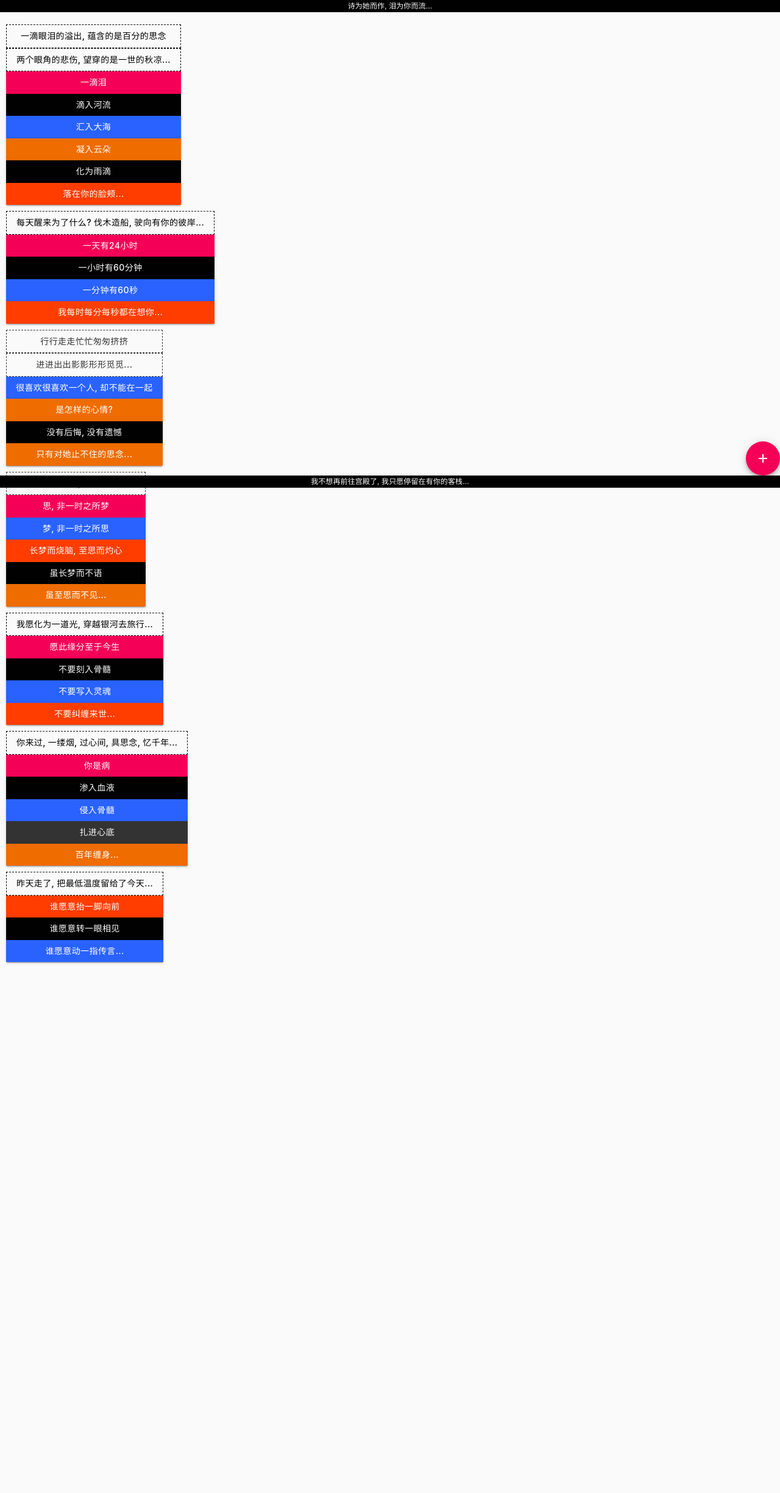
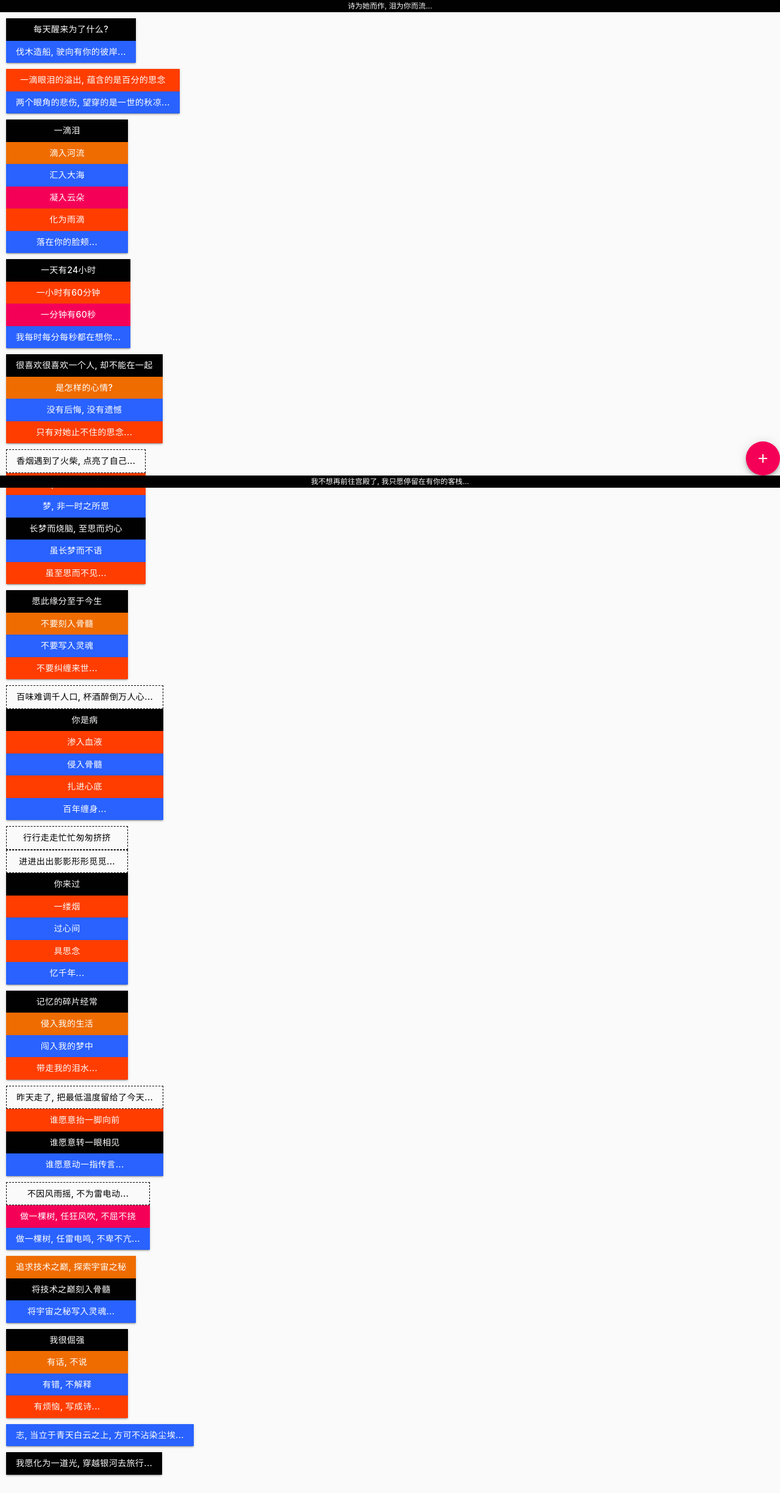
Before and after one commit to w-lianfu/react-miss, a React app: page /#/ in a window 1280 px wide. Shown: the whole page at 61% size. Before the commit the page ends 1608 px from the top, so only its background shows below. Built offline with nearby package versions, Linux system fonts and the light colour scheme.

Commit message:
update home page

```diff
--- a/src/page/home/index.tsx
+++ b/src/page/home/index.tsx
@@ -23,6 +23,10 @@ const DStack = styled(CStack)({
   marginTop: '1rem',
 });
 
+const LoveButton = styled(Button)({
+  minWidth: '20rem',
+});
+
 const Home = (props: IProps, state: IState) => {
   useEffect(() => {
     return () => {};
@@ -30,55 +34,76 @@ const Home = (props: IProps, state: IState) => {
 
   return (
     <AppBox>
+      <CStack>
+        <Button variant="contained" color="black">每天醒来为了什么?</Button>
+        <Button variant="contained" color="secondary">伐木造船, 驶向有你的彼岸...</Button>
+      </CStack>
       <DStack>
-        <Button variant="dashed" color="black">一滴眼泪的溢出, 蕴含的是百分的思念</Button>
-        <Button variant="dashed" color="black">两个眼角的悲伤, 望穿的是一世的秋凉...</Button>
-        <Button variant="contained" color="primary">一滴泪</Button>
-        <Button variant="contained" color="black">滴入河流</Button>
-        <Button variant="contained" color="secondary">汇入大海</Button>
-        <Button variant="contained" color="warning">凝入云朵</Button>
-        <Button variant="contained" color="black">化为雨滴</Button>
-        <Button variant="contained" color="error">落在你的脸颊...</Button>
+        <Button variant="contained" color="error">
+          一滴眼泪的溢出, 蕴含的是百分的思念
+        </Button>
+        <Button variant="contained" color="secondary">
+          两个眼角的悲伤, 望穿的是一世的秋凉...
+        </Button>
+      </DStack>
+      <DStack>
+        <LoveButton variant="contained" color="black">一滴泪</LoveButton>
+        <LoveButton variant="contained" color="warning">滴入河流</LoveButton>
+        <LoveButton variant="contained" color="secondary">汇入大海</LoveButton>
+        <LoveButton variant="contained" color="primary">凝入云朵</LoveButton>
+        <LoveButton variant="contained" color="error">化为雨滴</LoveButton>
+        <LoveButton variant="contained" color="secondary">落在你的脸颊...</LoveButton>
+      </DStack>
+      <DStack>
+        <Button variant="contained" color="black">一天有24小时</Button>
+        <Button variant="contained" color="error">一小时有60分钟</Button>
+        <Button variant="contained" color="primary">一分钟有60秒</Button>
+        <Button variant="contained" color="secondary">我每时每分每秒都在想你...</Button>
+      </DStack>
+      <DStack>
+        <Button variant="contained" color="black">很喜欢很喜欢一个人, 却不能在一起</Button>
+        <Button variant="contained" color="warning">是怎样的心情?</Button>
+        <Button variant="contained" color="secondary">没有后悔, 没有遗憾</Button>
+        <Button variant="contained" color="error">只有对她止不住的思念...</Button>
+      </DStack>
+      <DStack>
+        <Button variant="dashed" color="black">香烟遇到了火柴, 点亮了自己...</Button>
+        <Button variant="contained" color="error">思, 非一时之所梦</Button>
+        <Button variant="contained" color="secondary">梦, 非一时之所思</Button>
+        <Button variant="contained" color="black">长梦而烧脑, 至思而灼心</Button>
+        <Button variant="contained" color="secondary">虽长梦而不语</Button>
+        <Button variant="contained" color="error">虽至思而不见...</Button>
+      </DStack>
+      <DStack>
+        <LoveButton variant="contained" color="black">愿此缘分至于今生</LoveButton>
+        <LoveButton variant="contained" color="warning">不要刻入骨髓</LoveButton>
+        <LoveButton variant="contained" color="secondary">不要写入灵魂</LoveButton>
+        <LoveButton variant="contained" color="error">不要纠缠来世...</LoveButton>
       </DStack>
       <DStack>
         <Button variant="dashed" color="black">
-          每天醒来为了什么? 伐木造船, 驶向有你的彼岸...
+          百味难调千人口, 杯酒醉倒万人心...
         </Button>
-        <Button variant="contained" color="primary">一天有24小时</Button>
-        <Button variant="contained" color="black">一小时有60分钟</Button>
-        <Button variant="contained" color="secondary">一分钟有60秒</Button>
-        <Button variant="contained" color="error">我每时每分每秒都在想你...</Button>
+        <LoveButton variant="contained" color="black">你是病</LoveButton>
+        <LoveButton variant="contained" color="error">渗入血液</LoveButton>
+        <LoveButton variant="contained" color="secondary">侵入骨髓</LoveButton>
+        <LoveButton variant="contained" color="error">扎进心底</LoveButton>
+        <LoveButton variant="contained" color="secondary">百年缠身...</LoveButton>
       </DStack>
       <DStack>
-        <Button variant="dashed" color="dark">行行走走忙忙匆匆挤挤</Button>
-        <Button variant="dashed" color="dark">进进出出影影形形觅觅...</Button>
-        <Button variant="contained" color="secondary">很喜欢很喜欢一个人, 却不能在一起</Button>
-        <Button variant="contained" color="warning">是怎样的心情?</Button>
-        <Button variant="contained" color="black">没有后悔, 没有遗憾</Button>
-        <Button variant="contained" color="warning">只有对她止不住的思念...</Button>
+        <LoveButton variant="dashed" color="black">行行走走忙忙匆匆挤挤</LoveButton>
+        <LoveButton variant="dashed" color="black">进进出出影影形形觅觅...</LoveButton>
+        <LoveButton variant="contained" color="black">你来过</LoveButton>
+        <LoveButton variant="contained" color="error">一缕烟</LoveButton>
+        <LoveButton variant="contained" color="secondary">过心间</LoveButton>
+        <LoveButton variant="contained" color="error">具思念</LoveButton>
+        <LoveButton variant="contained" color="secondary">忆千年...</LoveButton>
       </DStack>
       <DStack>
-        <Button variant="dashed" color="dark">香烟遇到了火柴, 点亮了自己...</Button>
-        <Button variant="contained" color="primary">思, 非一时之所梦</Button>
-        <Button variant="contained" color="secondary">梦, 非一时之所思</Button>
-        <Button variant="contained" color="error">长梦而烧脑, 至思而灼心</Button>
-        <Button variant="contained" color="black">虽长梦而不语</Button>
-        <Button variant="contained" color="warning">虽至思而不见...</Button>
-      </DStack>
-      <DStack>
-        <Button variant="dashed" color="black">我愿化为一道光, 穿越银河去旅行...</Button>
-        <Button variant="contained" color="primary">愿此缘分至于今生</Button>
-        <Button variant="contained" color="black">不要刻入骨髓</Button>
-        <Button variant="contained" color="secondary">不要写入灵魂</Button>
-        <Button variant="contained" color="error">不要纠缠来世...</Button>
-      </DStack>
-      <DStack>
-        <Button variant="dashed" color="black">你来过, 一缕烟, 过心间, 具思念, 忆千年...</Button>
-        <Button variant="contained" color="primary">你是病</Button>
-        <Button variant="contained" color="black">渗入血液</Button>
-        <Button variant="contained" color="secondary">侵入骨髓</Button>
-        <Button variant="contained" color="dark">扎进心底</Button>
-        <Button variant="contained" color="warning">百年缠身...</Button>
+        <LoveButton variant="contained" color="black">记忆的碎片经常</LoveButton>
+        <LoveButton variant="contained" color="warning">侵入我的生活</LoveButton>
+        <LoveButton variant="contained" color="secondary">闯入我的梦中</LoveButton>
+        <LoveButton variant="contained" color="error">带走我的泪水...</LoveButton>
       </DStack>
       <DStack>
         <Button variant="dashed" color="black">昨天走了, 把最低温度留给了今天...</Button>
@@ -86,6 +111,36 @@ const Home = (props: IProps, state: IState) => {
         <Button variant="contained" color="black">谁愿意转一眼相见</Button>
         <Button variant="contained" color="secondary">谁愿意动一指传言...</Button>
       </DStack>
+      <DStack>
+        <Button variant="dashed" color="black">不因风雨摇, 不为雷电动...</Button>
+        <Button variant="contained" color="primary">
+          做一棵树, 任狂风吹, 不屈不挠
+        </Button>
+        <Button variant="contained" color="secondary">
+          做一棵树, 任雷电鸣, 不卑不亢...
+        </Button>
+      </DStack>
+      <DStack>
+        <Button variant="contained" color="warning">追求技术之巅, 探索宇宙之秘</Button>
+        <Button variant="contained" color="black">将技术之巅刻入骨髓</Button>
+        <Button variant="contained" color="secondary">将宇宙之秘写入灵魂...</Button>
+      </DStack>
+      <DStack>
+        <LoveButton variant="contained" color="black">我很倔强</LoveButton>
+        <LoveButton variant="contained" color="warning">有话, 不说</LoveButton>
+        <LoveButton variant="contained" color="secondary">有错, 不解释</LoveButton>
+        <LoveButton variant="contained" color="error">有烦恼, 写成诗...</LoveButton>
+      </DStack>
+      <DStack>
+        <Button variant="contained" color="secondary">
+          志, 当立于青天白云之上, 方可不沾染尘埃...
+        </Button>
+      </DStack>
+      <DStack>
+        <Button variant="contained" color="black">
+          我愿化为一道光, 穿越银河去旅行...
+        </Button>
+      </DStack>
     </AppBox>
   );
 };
```
